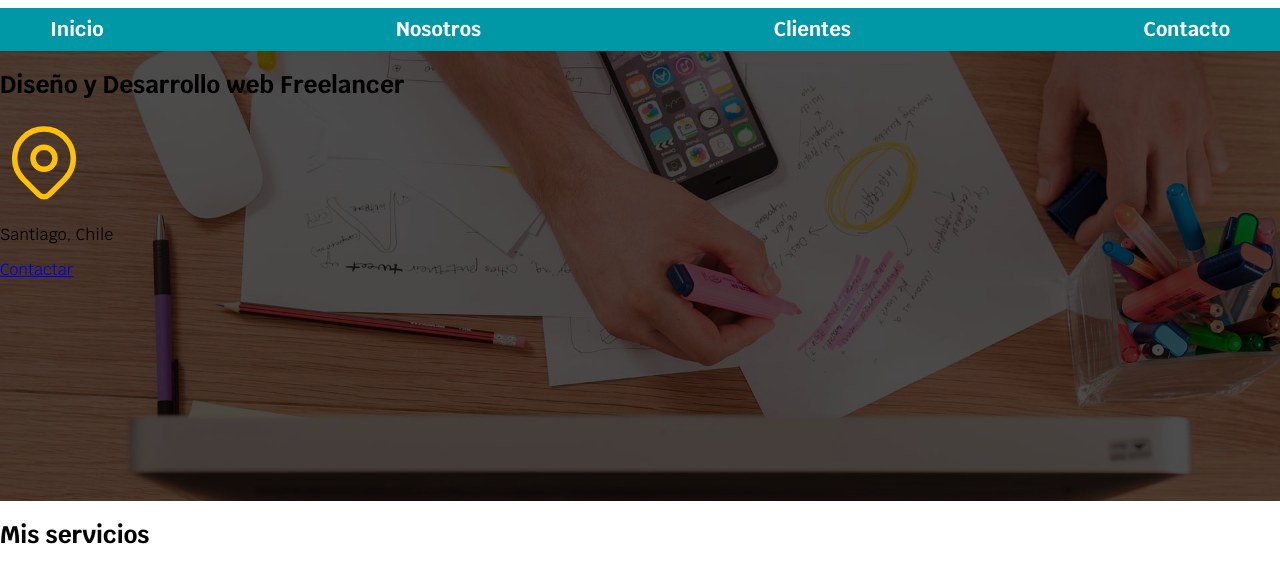
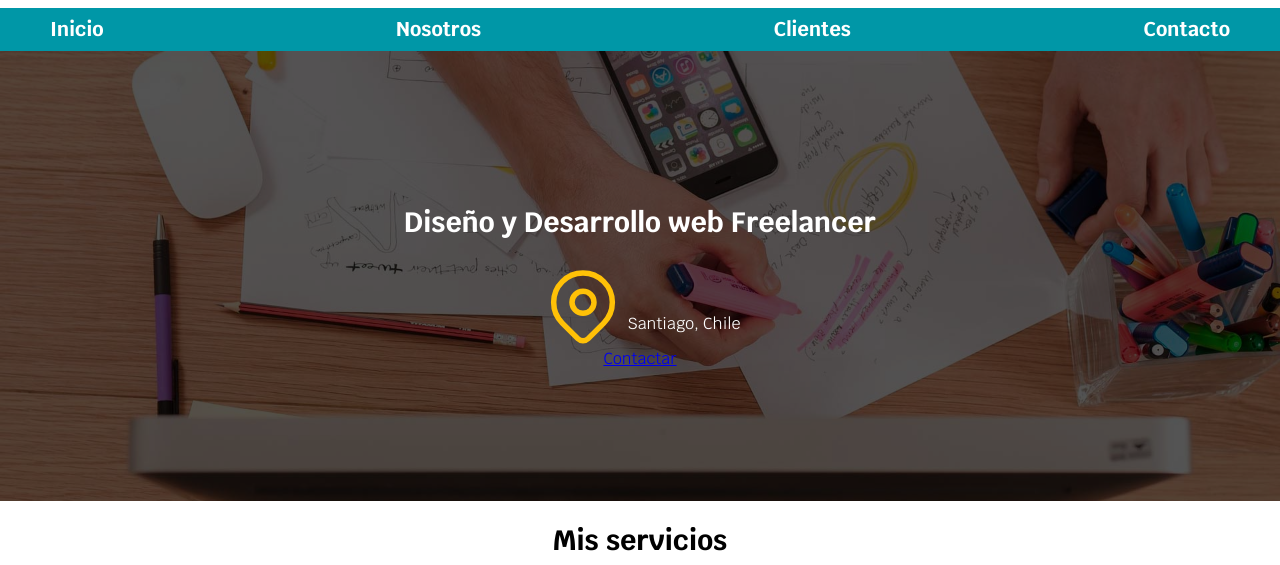
Before and after one commit to Caarl001/Freelancer, a plain HTML site: page index.html in a window 1280 px wide. Shown: the part 87-652 px from the top of the page. Drawn offline with Linux system fonts and the light colour scheme.

Commit message:
add display

```diff
--- a/css/styles.css
+++ b/css/styles.css
@@ -21,12 +21,25 @@ body{
     font-family: "Krub", sans-serif;
 }
 
+h1 {
+    font-size: 3.8rem;
+}
+
+h2 {
+    font-size: 2.8rem;
+}
+
+h3 {
+    font-size: 1.8rem;
+}
+
+h1,h2,h3 {
+    text-align: center;
+    font-family: "Krub", sans-serif;
+}
+
 .titulo {
-    text-align: center;
-    font-size: 3.8rem;
     color:var(--red);
-    font-family: "Krub", sans-serif;
-
 }
 
 .titulo span {
@@ -80,8 +93,21 @@ body{
 .contenido-hero {
     position: absolute;
     background-color: rgba(0,0,0, .7); /* Anterior */
-    background-color: rgb(0 0 0 / 70% );
+    background-color: rgb(0 0 0 / 67% );
     width: 100%;
     height: 100%;
 
+    display: flex;
+    flex-direction: column;
+    align-items: center;
+    justify-content: center;
 }
+.contenido-hero h2,
+.contenido-hero p {
+    color: var(--blanco)
+}
+
+.ubicacion {
+    display: flex;
+    align-items: flex-end;
+}
--- a/index.html
+++ b/index.html
@@ -30,9 +30,11 @@
     <section class="hero">
         <div class="contenido-hero">
         <h2>Diseño y Desarrollo web Freelancer</h2>
+        <div class="ubicacion">
         <svg  xmlns="http://www.w3.org/2000/svg"  width="88"  height="88"  viewBox="0 0 24 24"  fill="none"  stroke="#ffc107"  stroke-width="1.5"
               stroke-linecap="round"  stroke-linejoin="round"  class="icon icon-tabler icons-tabler-outline icon-tabler-map-pin"><path stroke="none" d="M0 0h24v24H0z" fill="none"/><path d="M9 11a3 3 0 1 0 6 0a3 3 0 0 0 -6 0" /><path d="M17.657 16.657l-4.243 4.243a2 2 0 0 1 -2.827 0l-4.244 -4.243a8 8 0 1 1 11.314 0z" /></svg>
         <p>Santiago, Chile</p>
+        </div>
 
         <a href="#">Contactar</a>
         </div>
```
